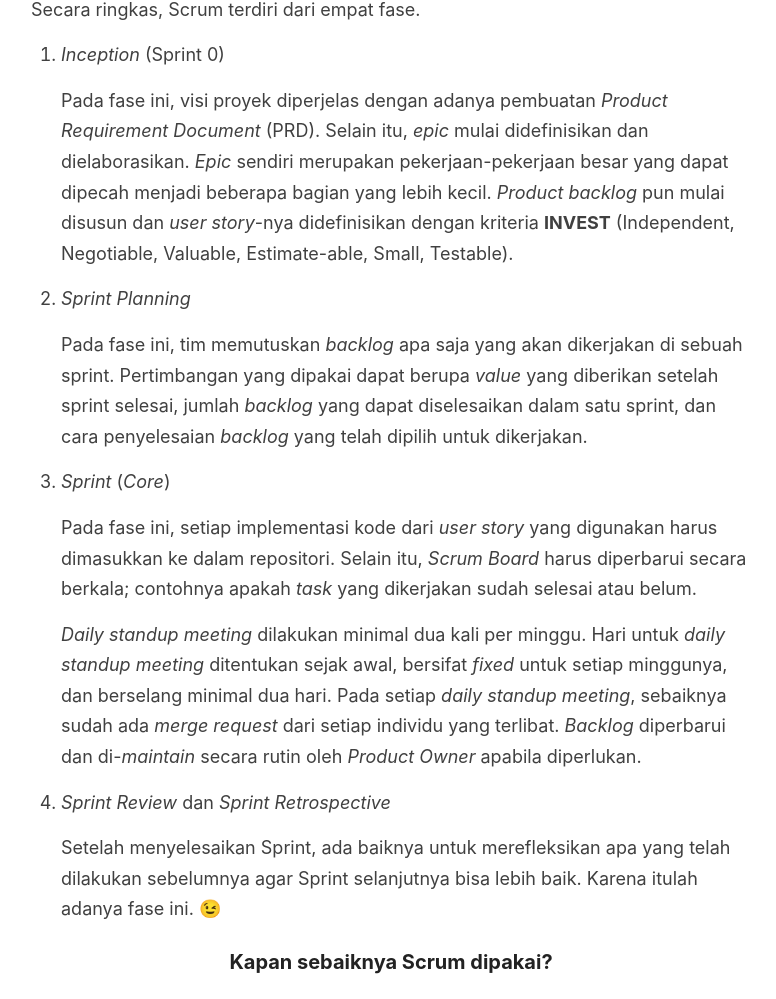
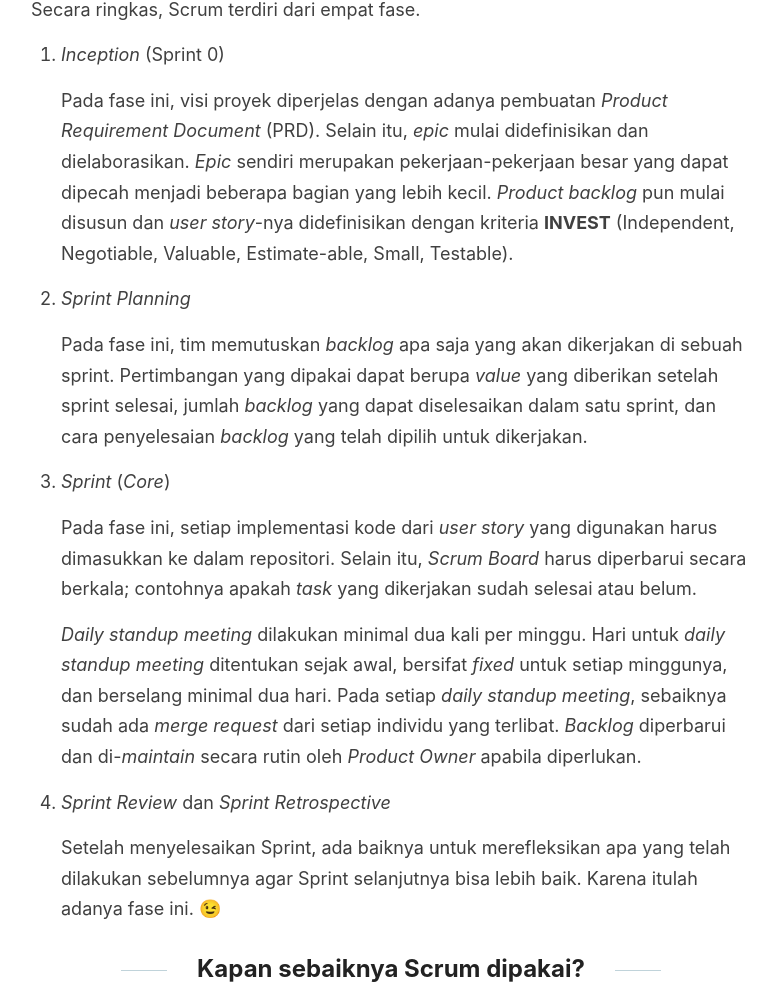
Before and after one commit to determinedguy/cecoret, a Jekyll site: the page built from _posts/2023-2-2-agile-scrum.md, in a window 1280 px wide. Shown: the part 4120-5119 px from the top of the page, without its empty margins (249-1025 px from the left). Built offline with Jekyll 4.4.1, drawn with Linux system fonts in a browser that asks for light colours.

Commit message:
fix: heading

```diff
--- a/_posts/2023-2-2-agile-scrum.md
+++ b/_posts/2023-2-2-agile-scrum.md
@@ -102,7 +102,7 @@ Secara ringkas, Scrum terdiri dari empat fase.
 
     Setelah menyelesaikan Sprint, ada baiknya untuk merefleksikan apa yang telah dilakukan sebelumnya agar Sprint selanjutnya bisa lebih baik. Karena itulah adanya fase ini. 😉
 
-### Kapan sebaiknya Scrum dipakai?
+## Kapan sebaiknya Scrum dipakai?
 
 Beruntungnya, [Ralph Stacey](https://en.wikipedia.org/wiki/Ralph_D._Stacey) telah membuat sebuah diagram yang mengilustrasikan penyesuaian kebutuhan proyek dengan realisasi teknologi yang dapat dilakukan.
 
@@ -112,7 +112,7 @@ Kalau proyek memiliki *requirements* yang jelas dan teknologinya khalayak terken
 
 Kalau proyeknya nggak jelas, teknologinya masih asing, skalanya kompleks (waduh!), mending pakai metode terapan lainnya.
 
-### Emang ada metode terapan Agile selain Scrum?
+## Emang ada metode terapan Agile selain Scrum?
 
 Ada, dong!
 
@@ -138,13 +138,13 @@ Ada, dong!
 
     Kamu dapat membaca informasi mengenai Kanban lebih lanjut [disini](https://sis.binus.ac.id/2018/03/09/knowing-agile-development-methodologies-kanban/).
 
-### Jadi, pilih yang mana dong?
+## Jadi, pilih yang mana dong?
 
 Tinjau dengan skala dan teknologi proyek, lalu sesuaikan dengan Stacey Matrix yang sebelumnya telah dibahas. Tidak semua proyek perlu menggunakan metode *geeky* ini, dan tidak semua proyek dapay diselesaikan dengan metode Scrum karena ... *it's not one-size-fits-all*! Diskusikan juga dengan individu dan tim yang terlibat dalam pengembangan proyek.
 
 Setelah mendapatkan metode yang sesuai dengan keadaan, *don't forget to work responsibly and have fun*! 😉
 
-### Daftar Pustaka
+## Daftar Pustaka
 
 - [Wiki PPL CSUI](https://wiki.ppl.cs.ui.ac.id/doc/panduan-scrum-ZD0IkkG3si)
 - [Pengeritan Agile dan Scrum - Hacktiv8 Blog](https://blog.hacktiv8.com/membedah-pengertian-agile-scrum/)
```
